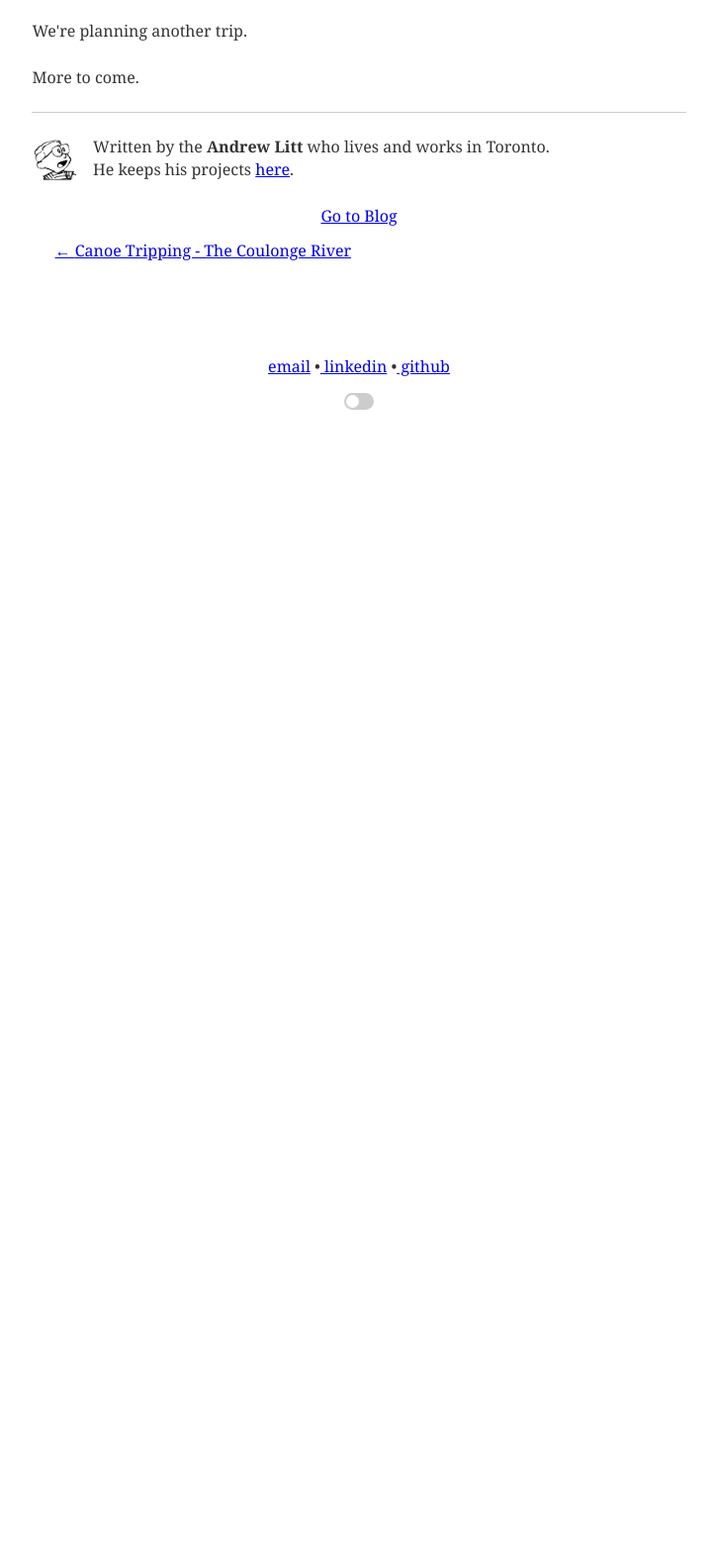
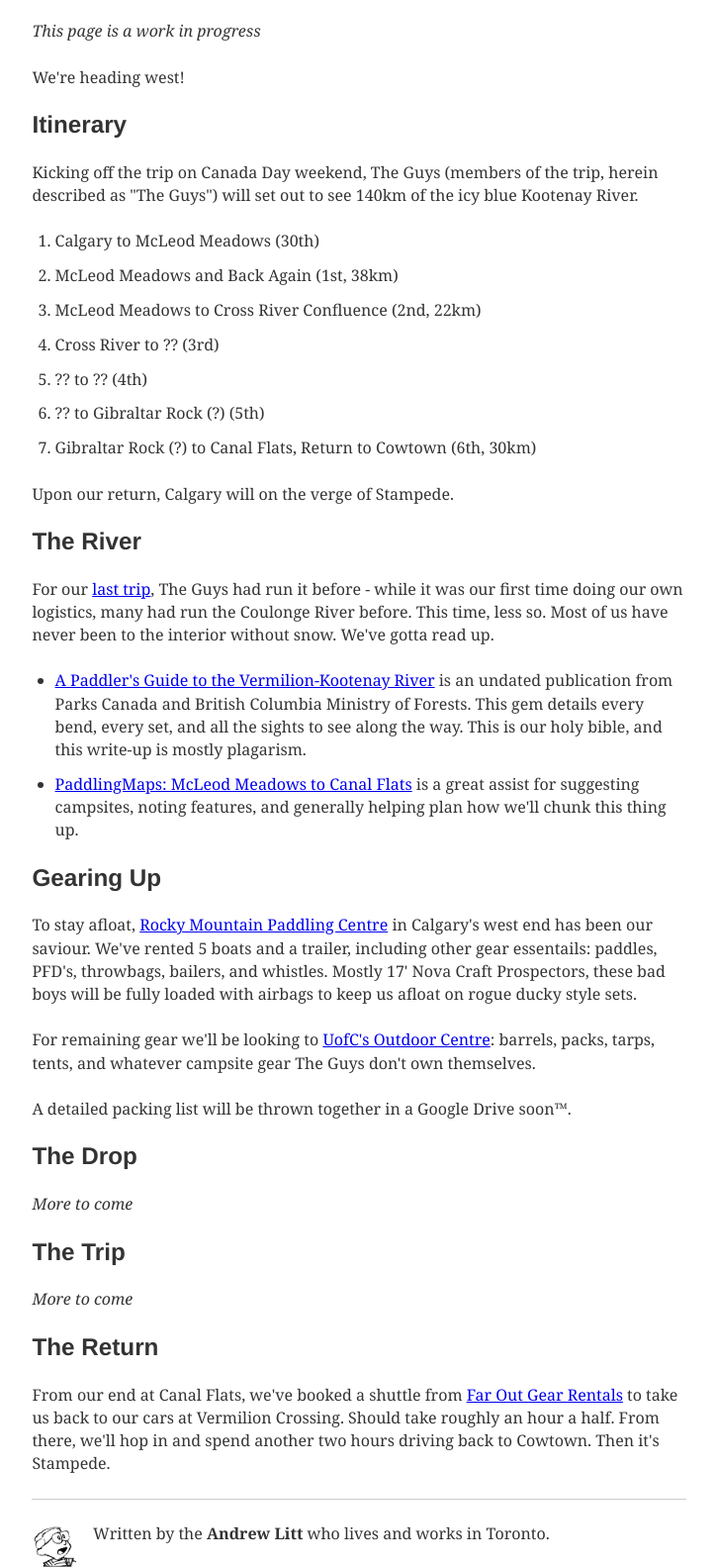
Before and after one commit to andrewlitt/personal-site, a Gatsby site: page /blog/kootenay/ in a window 1280 px wide. Shown: the part 535-2118 px from the top of the page at 99% size, without its empty margins (277-1002 px from the left). Before the commit the page ends 973 px from the top, so only its background shows below. Built offline with nearby package versions, Linux system fonts and the light colour scheme; Gatsby itself is replaced by a stand-in of ours; some packages are replaced by stand-ins of ours; what typography-theme-bootstrap would draw is missing.

Commit message:
ADD: Kootenay Content

```diff
--- a/content/blog/coulonge/index.md
+++ b/content/blog/coulonge/index.md
@@ -4,8 +4,6 @@
 description: Whitewater. 10 Days. Paddling. Quebec. Quebecois. Esprit. It's a trip!
 ---
 ![River Header](./riverHeader.png)
-
-_I mean if I make I blog I gotta use it, right?_
 
 We're planning a trip. It's gonna take 10 days. This is how we're gonna do it.
 
--- a/content/blog/kootenay/index.md
+++ b/content/blog/kootenay/index.md
@@ -1,11 +1,51 @@
 ---
 title: Canoe Tripping - The Kootenay River
 date: "2023-04-03"
-description: Six days in 'berta. Whitewater. Yeehaw.
+description: Six days in 'berta. Western whitewater. Yeehaw.
 ---
-
 ![Kootenay Header](./kootenay.png)
 
-We're planning another trip.
+_This page is a work in progress_
 
-More to come.
+We're heading west!
+
+## Itinerary
+
+Kicking off the trip on Canada Day weekend, The Guys (members of the trip, herein described as "The Guys") will set out to see 140km of the icy blue Kootenay River.
+
+1. Calgary to McLeod Meadows (30th)
+2. McLeod Meadows and Back Again (1st, 38km)
+3. McLeod Meadows to Cross River Confluence (2nd, 22km)
+4. Cross River to ?? (3rd)
+5. ?? to ?? (4th)
+6. ?? to Gibraltar Rock (?) (5th)
+7. Gibraltar Rock (?) to Canal Flats, Return to Cowtown (6th, 30km)
+
+Upon our return, Calgary will on the verge of Stampede.
+
+## The River
+
+For our [last trip](https://alitt.ca/blog/coulonge/), The Guys had run it before - while it was our first time doing our own logistics, many had run the Coulonge River before. This time, less so. Most of us have never been to the interior without snow. We've gotta read up.
+
+- [A Paddler's Guide to the Vermilion-Kootenay River](http://parkscanadahistory.com/publications/kootenay/vermilion-kootenay-paddler-guide.pdf) is an undated publication from Parks Canada and British Columbia Ministry of Forests. This gem details every bend, every set, and all the sights to see along the way. This is our holy bible, and this write-up is mostly plagarism.
+- [PaddlingMaps: McLeod Meadows to Canal Flats](https://paddlingmaps.com/trip/British%20Columbia/154-mcleod-meadows-to-canal-flats) is a great assist for suggesting campsites, noting features, and generally helping plan how we'll chunk this thing up.
+
+## Gearing Up
+
+To stay afloat, [Rocky Mountain Paddling Centre](https://www.rockymountainpaddling.com/) in Calgary's west end has been our saviour. We've rented 5 boats and a trailer, including other gear essentails: paddles, PFD's, throwbags, bailers, and whistles. Mostly 17' Nova Craft Prospectors, these bad boys will be fully loaded with airbags to keep us afloat on rogue ducky style sets.
+
+For remaining gear we'll be looking to [UofC's Outdoor Centre](https://outdoor-centre.ucalgary.ca/gear-rentals): barrels, packs, tarps, tents, and whatever campsite gear The Guys don't own themselves.
+
+A detailed packing list will be thrown together in a Google Drive soon™.
+
+## The Drop
+
+_More to come_
+
+## The Trip
+
+_More to come_
+
+## The Return
+
+From our end at Canal Flats, we've booked a shuttle from [Far Out Gear Rentals](https://www.rentfarout.com/) to take us back to our cars at Vermilion Crossing. Should take roughly an hour a half. From there, we'll hop in and spend another two hours driving back to Cowtown. Then it's Stampede.
--- a/content/blog/led-music/index.md
+++ b/content/blog/led-music/index.md
@@ -3,10 +3,6 @@ title: "Music Reactive LEDs with MSGEQ7 & ATmega328p"
 date: 2019-10-20
 description: Getting LEDs on the beat.
 ---
-<div style="width:100%;height:0px;position:relative;padding-bottom:56.250%;"><iframe src="https://streamable.com/s/i1ixb/ynlxxl" frameborder="0" width="100%" height="100%" allowfullscreen style="width:100%;height:100%;position:absolute;left:0px;top:0px;overflow:hidden;"></iframe></div>
-
-
-
 ![Header](./header.png)
 
 _Progress to the final product_
--- a/src/components/bio.js
+++ b/src/components/bio.js
@@ -34,8 +34,7 @@ function Bio() {
               }}
             />
             <p>
-              Written by the <strong>{author}</strong> who lives and works in Toronto.<br/>
-              He keeps his projects <a target="_blank" rel="noopener noreferrer" href="https://github.com/andrewlitt?tab=repositories">here</a>.
+              Written by the <strong>{author}</strong> who lives and works in Toronto.
             </p>
           </Container>
         )
```
